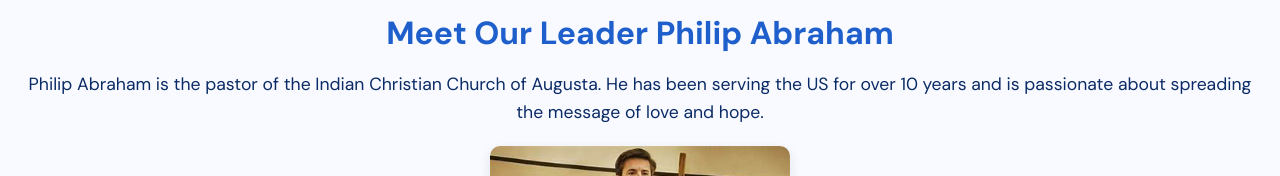
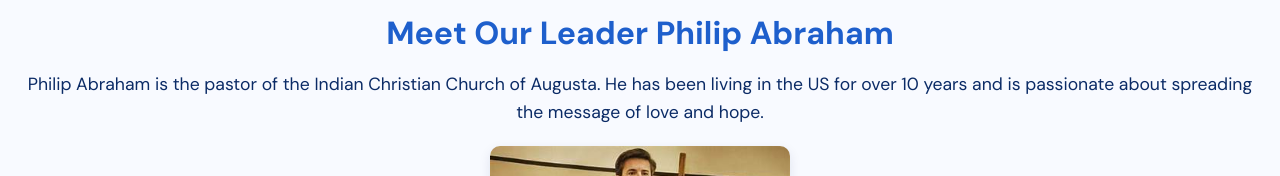
Before and after one commit to Coolfast3739/Indian-Christian-Church, a website: page index.html in a window 1280 px wide. Shown: the part 369-545 px from the top of the page. Drawn offline with Linux system fonts and the light colour scheme.

Commit message:
fix: update leader description for clarity

```diff
--- a/index.html
+++ b/index.html
@@ -39,7 +39,7 @@
     <main>
         <h1>Meet Our Leader Philip Abraham</h1>
 
-        <p class="leader-description">Philip Abraham is the pastor of the Indian Christian Church of Augusta. He has been serving the US for over 10 years and is passionate about spreading the message of love and hope.</p>
+        <p class="leader-description">Philip Abraham is the pastor of the Indian Christian Church of Augusta. He has been living in the US for over 10 years and is passionate about spreading the message of love and hope.</p>
         <img src="Images/OIP.jfif" alt="Pastor Philip Abraham" class="leader-image">
     </main>
      <h1>Location</h1>
```
